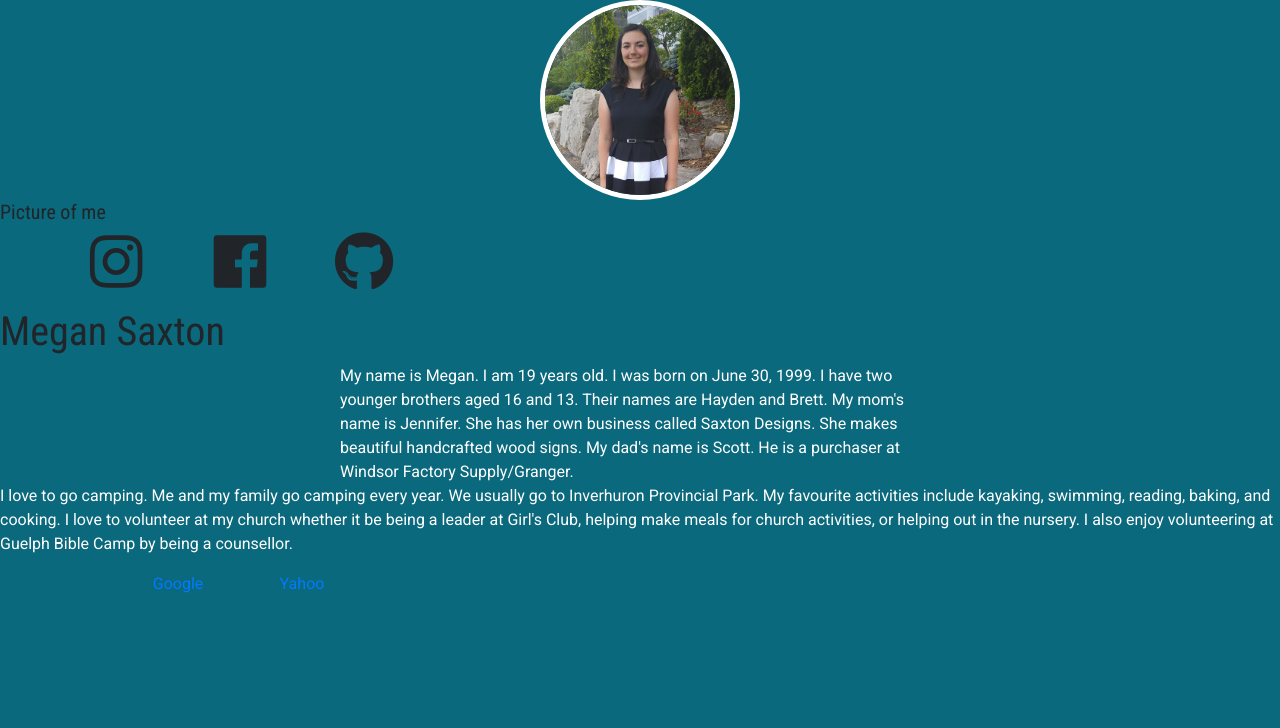
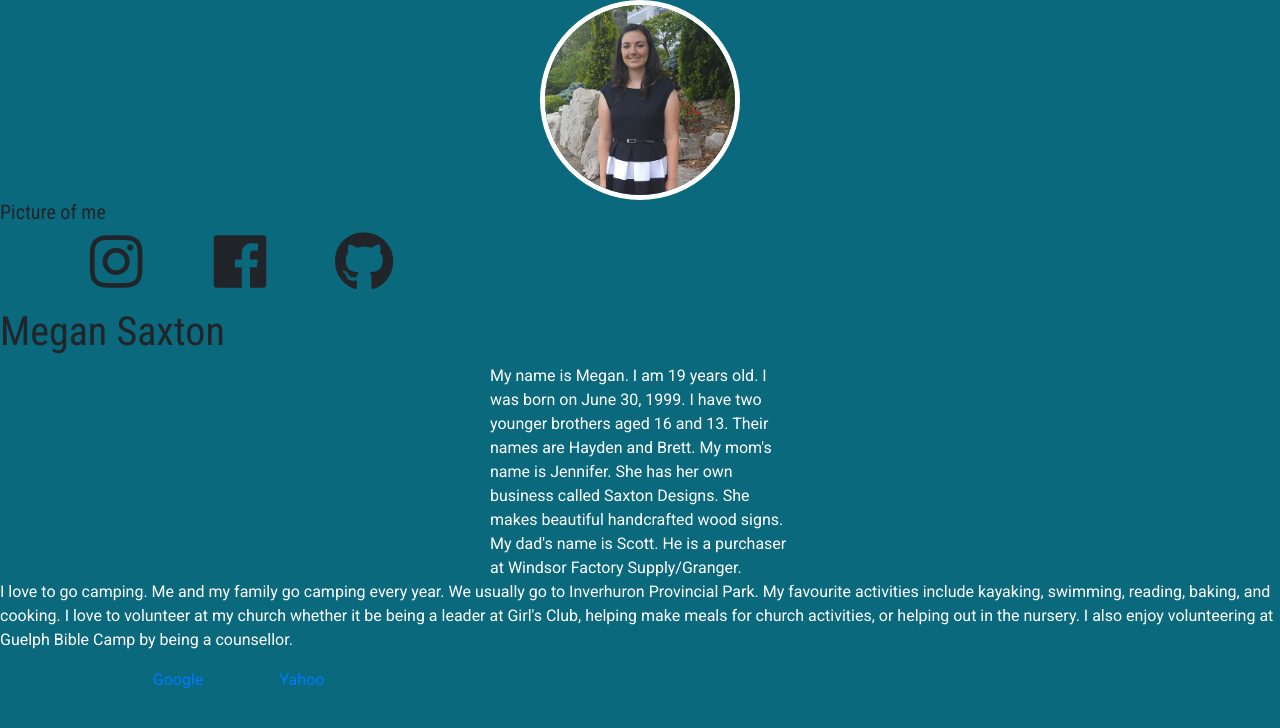
Before and after one commit to Megan37/my-site, a Jekyll site: the page built from index.html, in a window 1280 px wide. Shown: the top 728 px of the page. Built offline with Jekyll 4.4.1, drawn with Linux system fonts in a browser that asks for light colours; nearby versions of some CDN libraries.

Commit message:
Update main.scss

```diff
--- a/assets/css/main.scss
+++ b/assets/css/main.scss
@@ -44,10 +44,10 @@ p {
 .white-copy{
     margin: 0 auto;
     color: white;
-    width: 600px;
+    width: 300px;
 }
 
-#content-wrapper{
-    width: 600px;
-    margin: 0 auto;
-}
+// #content-wrapper{
+//     width: 600px;
+//     margin: 0 auto;
+// }
```
